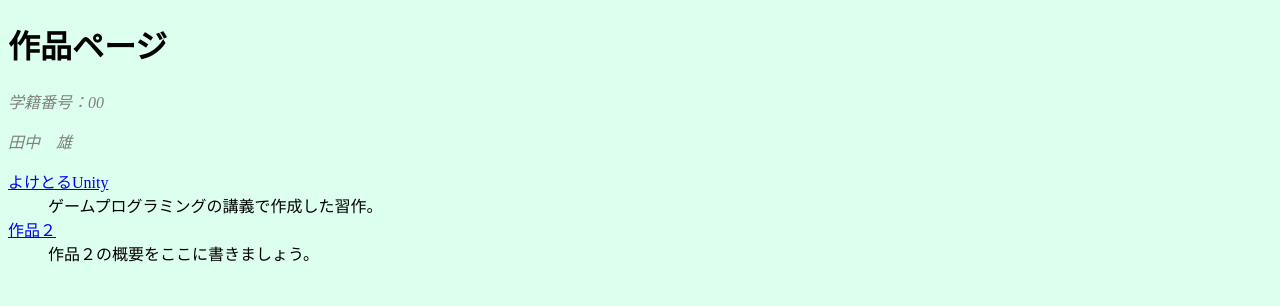
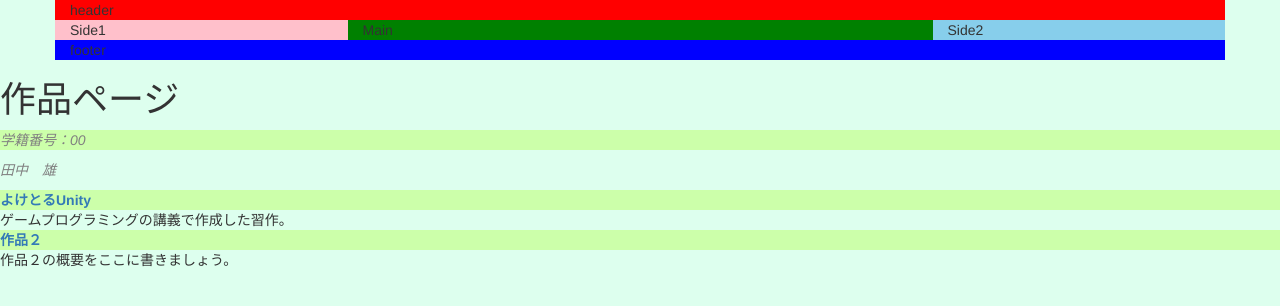
Before and after one commit to tanakaedu/tanakaedu.github.io, a plain HTML site: page index2.html in a window 1280 px wide. Drawn offline with nearby package versions, Linux system fonts and the light colour scheme.

Commit message:
bootstrapを入れる

```diff
--- a/index2.html
+++ b/index2.html
@@ -2,24 +2,50 @@
 <html lang="ja">
 <head>
   <meta charset="UTF-8">
+  <meta http-equiv="X-UA-Compatible" content="IE=edge">
+  <meta name="viewport" content="width=device-width, initial-scale=1">
   <title>Tanaka's HomePage</title>
+
+  <!-- Latest compiled and minified CSS -->
+  <link rel="stylesheet" href="https://maxcdn.bootstrapcdn.com/bootstrap/3.3.7/css/bootstrap.min.css" integrity="sha384-BVYiiSIFeK1dGmJRAkycuHAHRg32OmUcww7on3RYdg4Va+PmSTsz/K68vbdEjh4u" crossorigin="anonymous">
+
+  <!-- Optional theme -->
+  <link rel="stylesheet" href="https://maxcdn.bootstrapcdn.com/bootstrap/3.3.7/css/bootstrap-theme.min.css" integrity="sha384-rHyoN1iRsVXV4nD0JutlnGaslCJuC7uwjduW9SVrLvRYooPp2bWYgmgJQIXwl/Sp" crossorigin="anonymous">
+
+  <!-- Latest compiled and minified JavaScript -->
+  <script src="https://maxcdn.bootstrapcdn.com/bootstrap/3.3.7/js/bootstrap.min.js" integrity="sha384-Tc5IQib027qvyjSMfHjOMaLkfuWVxZxUPnCJA7l2mCWNIpG9mGCD8wGNIcPD7Txa" crossorigin="anonymous"></script>
+
+  <link rel="stylesheet" href="./mystyles.css">
+
   <!--
 コメント。HTML以外の情報を書ける。
 Webページのソースに表示されるので、秘密の情報は
 書かないこと。
   -->
-  <link rel="stylesheet" href="./mystyles.css">
 </head>
 <body>
 
+
+  <div class="container" id="header" style="background: red;">header</div>
+
+  <div class="container">
+    <div class="row">
+      <div class="col-sm-3" style="background: pink;">Side1</div>
+      <div class="col-sm-6" style="background: green;">Main</div>
+      <div class="col-sm-3" style="background: skyblue;">Side2</div>
+    </div>
+  </div>
+
+  <div class="container" id="footer" style="background: blue;">footer</div>
+
   <h1>作品ページ</h1>
-          <p>学籍番号：00</p>
+          <p class="work-title">学籍番号：00</p>
           <p>田中　雄</p>
           <dl>
-              <dt><a href="./yoketoru-unity/">よけとるUnity</a></dt>
+              <dt class="work-title"><a href="./yoketoru-unity/">よけとるUnity</a></dt>
               <dd>ゲームプログラミングの講義で作成した習作。</dd>
 
-              <dt><a href="./folder2/">作品２</a></dt>
+              <dt class="work-title"><a href="./folder2/">作品２</a></dt>
               <dd>作品２の概要をここに書きましょう。</dd>
           </dl>
 
--- a/mystyles.css
+++ b/mystyles.css
@@ -3,3 +3,6 @@ p {
   font-style: italic;
   color: gray;
 }
+.work-title {
+  background: #ccffaa;
+}
```
